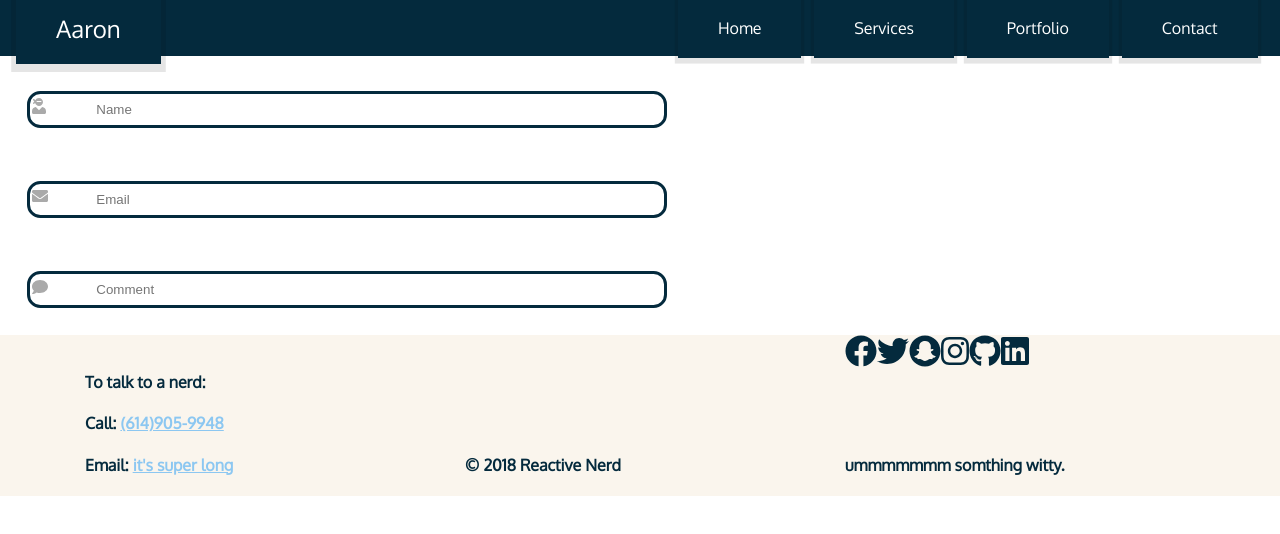
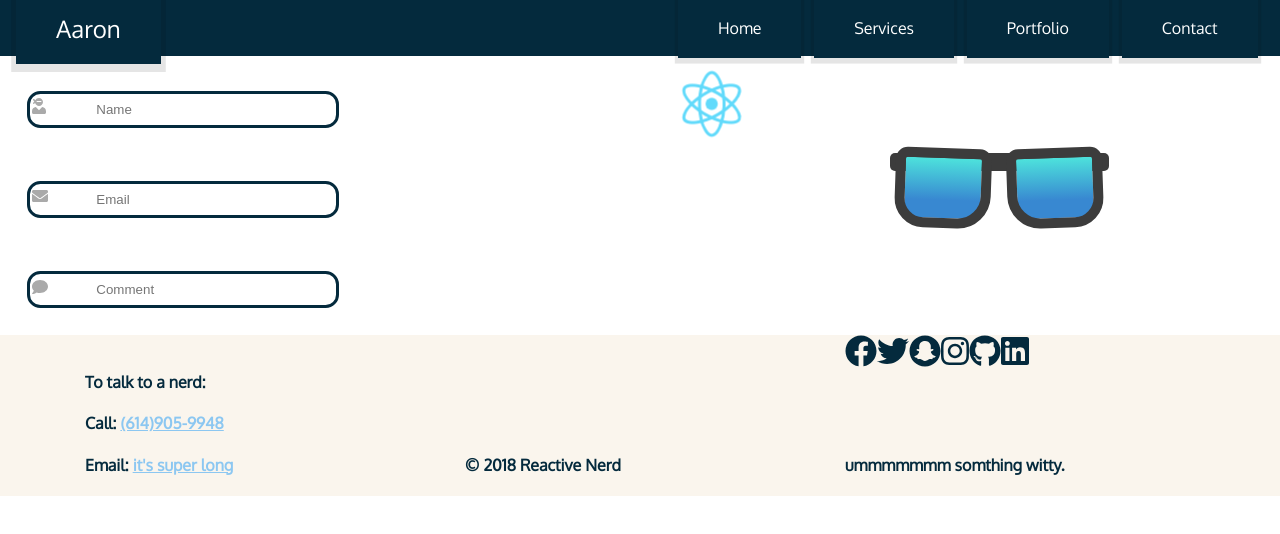
Before and after one commit to StrawHatAaron/reactive-nerd, a React (Create React App) app: page /contact in a window 1280 px wide. Shown: the top 534 px of the page. Built offline with nearby package versions, Linux system fonts and the light colour scheme.

Commit message:
got an idea for the logo that I want on my site I think

```diff
--- a/src/components/Pages/Contact/Contact.js
+++ b/src/components/Pages/Contact/Contact.js
@@ -1,7 +1,10 @@
 import React, {Component} from 'react';
 import { FontAwesomeIcon } from '@fortawesome/react-fontawesome'
+import { Container, Row, Col } from 'react-grid-system';
+
 import '../../../css/Pages/Contact/Contact.css';
 import App from '../../App'
+import Sunglasses from './Sunglasses';
 import Footer from '../../Footer';
 
 
@@ -12,6 +15,8 @@ export default class Contact extends Component{
       <html>
       <App/>
       <body class="contact-body">
+        <Row>
+          <Col sm={6}>
             <div class="inputWithIcon">
               <input type="text" placeholder="Name"/>
               <i><FontAwesomeIcon icon="user-ninja"/></i>
@@ -24,6 +29,12 @@ export default class Contact extends Component{
               <input type="text" placeholder="Comment"/>
               <i><FontAwesomeIcon icon="comment"/></i>
             </div>
+          </Col>
+          <Col sm={6}>
+            <Sunglasses/>
+          </Col>
+        </Row>
+
       <Footer/>
       </body>
       </html>
--- /dev/null
+++ b/src/components/Pages/Contact/Sunglasses.js
@@ -0,0 +1,22 @@
+import React, {Component} from 'react';
+
+import reactLogo from '../../../logo.svg';
+import '../../../css/Pages/Contact/Sunglasses.css';
+
+
+
+export default class Sunglasses extends Component{
+  render(){
+    return(
+      <div>
+<img src={reactLogo} class="react-logo" className="App-logo" alt="React logo" />
+      <div class="glasses">
+
+          <div class="g-top "></div>
+          <div class="g-left glass"></div>
+          <div class="g-right glass"></div>
+      </div>
+      </div>
+    )
+  }
+}
--- a/src/components/Pages/Services/Services.js
+++ b/src/components/Pages/Services/Services.js
@@ -14,6 +14,6 @@ export default class Services extends Component{
         <ThreeSkills/>
         <Footer/>
       </div>
-    );
+    )
   }
 }
--- /dev/null
+++ b/src/css/Pages/Contact/Sunglasses.css
@@ -0,0 +1,66 @@
+.react-logo{
+  width: 100%;
+  height: auto;
+}
+
+#hover-glass {
+  position: absolute;
+  top: 5px;
+  right: 5px;
+  z-index: 9999;
+}
+#hover-glass img {
+  box-sizing: border-box;
+  width: 45px;
+  height: 45px;
+  border-radius: 50%;
+  border: 2px solid #7482A5;
+  transition: border-radius 0.2s ease-in-out;
+}
+#hover-glass img:hover {
+  border-radius: 30%;
+}
+
+
+*, *:before, *:after {
+  box-sizing: border-box;
+}
+
+/*0.07688679245 ratio*/
+.glasses {
+  left: 15em;
+  position: relative;
+  width: 16.3em;
+  height: 5em;
+}
+.glasses:hover .glass {
+  background-image: linear-gradient(to bottom, #ff7660, #ff427d 70%);
+}
+.glasses .g-top {
+  position: absolute;
+  height: 1.15em;
+  width: 13.7em;
+  background-color: #3C3C3C;
+  top: 5px;
+  left: -5px;
+  border-radius: 5px;
+}
+.glasses .glass {
+  position: absolute;
+  height: 5em;
+  width: 6em;
+  background-image: linear-gradient(to bottom, #4DE2DC, #3888D1 70%);
+  border: 10px solid #3C3C3C;
+  top: 0;
+}
+.glasses .g-left {
+  -webkit-transform: rotate(2deg);
+          transform: rotate(2deg);
+  border-radius: 12px 12px 33px 29px;
+}
+.glasses .g-right {
+  left: 112px;
+  -webkit-transform: rotate(-2deg);
+          transform: rotate(-2deg);
+  border-radius: 12px 12px 29px 33px;
+}
```
Also changed, not shown: src/logo.svg. Lines whose indentation alone changed are shown as unchanged.
